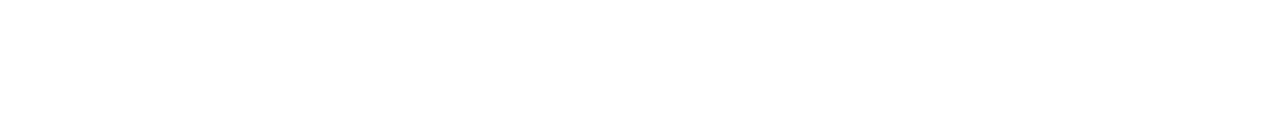
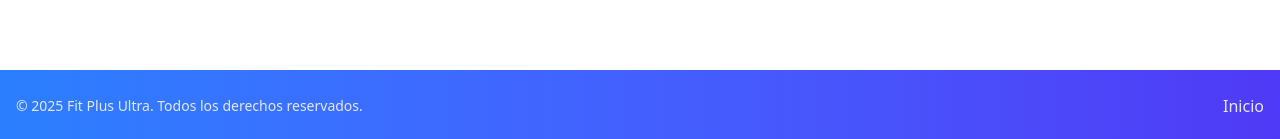
Before and after one commit to darc-7/proyecto-fit-plus-ultra, a React (Vite) app: page /auth in a window 1280 px wide. Shown: the part 786-925 px from the top of the page. Before the commit the page ends 856 px from the top, so only its background shows below. Built offline with nearby package versions, Linux system fonts and the light colour scheme; no server answers.

Commit message:
Feat: Footer component added

```diff
--- a/src/App.jsx
+++ b/src/App.jsx
@@ -1,15 +1,19 @@
 import { Outlet } from "react-router-dom";
 import Navbar from "./components/Navbar"; // Opcional
 import FloatingTimer from "./components/FloatingTimer";
+import Footer from "./components/Footer";
 import { Toaster } from "react-hot-toast";
 
 export default function App() {
   return (
-    <div className="app">
+    <div className="app min-h-screen flex flex-col">
       <Toaster position="top-right" />
-      <Navbar /> {/* Menú de navegación (opcional) */}
-      <Outlet /> {/* ¡Aquí se renderizarán Auth, Exercises, etc.! */}
       <FloatingTimer />
+      <main className="flex-1">
+        <Navbar />
+        <Outlet /> {/* ¡Aquí se renderizarán Auth, Exercises, etc.! */}
+      </main>
+      <Footer />
     </div>
   );
 }
--- /dev/null
+++ b/src/components/Footer.jsx
@@ -0,0 +1,14 @@
+import React from "react";
+
+export default function Footer(){
+	return(
+		<footer className="bg-gradient-to-r from-blue-500 to-indigo-600 text-gray-200 py-6">
+			<div className="container mx-auto px-4 flex flex-col md:flex-row items-center justify-between">
+				<span className="text-sm">&copy; {new Date().getFullYear()} Fit Plus Ultra. Todos los derechos reservados.</span>
+				<div className="flex space-x-4 mt-2 md:mt-0">
+					<a href="#" className="hover:text-white transition">Inicio</a>
+				</div>
+			</div>
+		</footer>
+	);
+}
```
Also changed, not shown: 1 other file (tests, documents, lock files or other folders).
